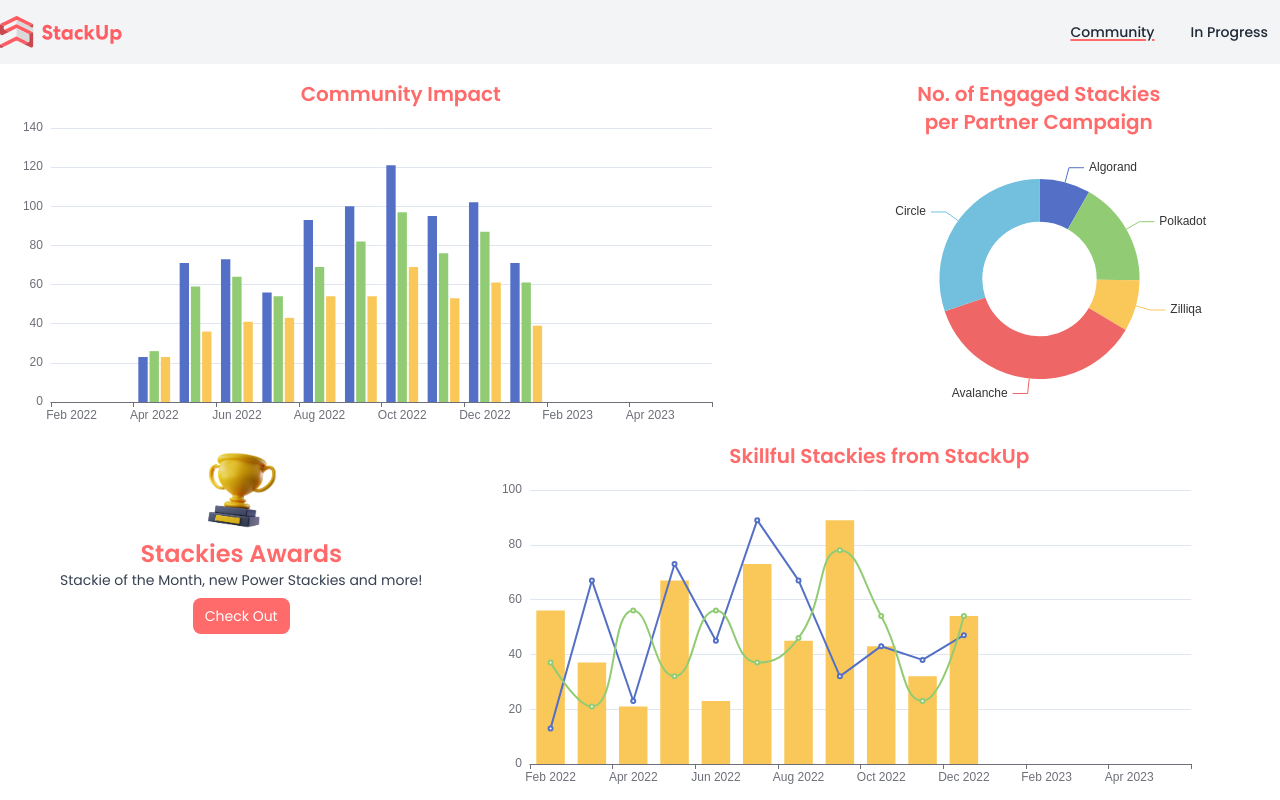
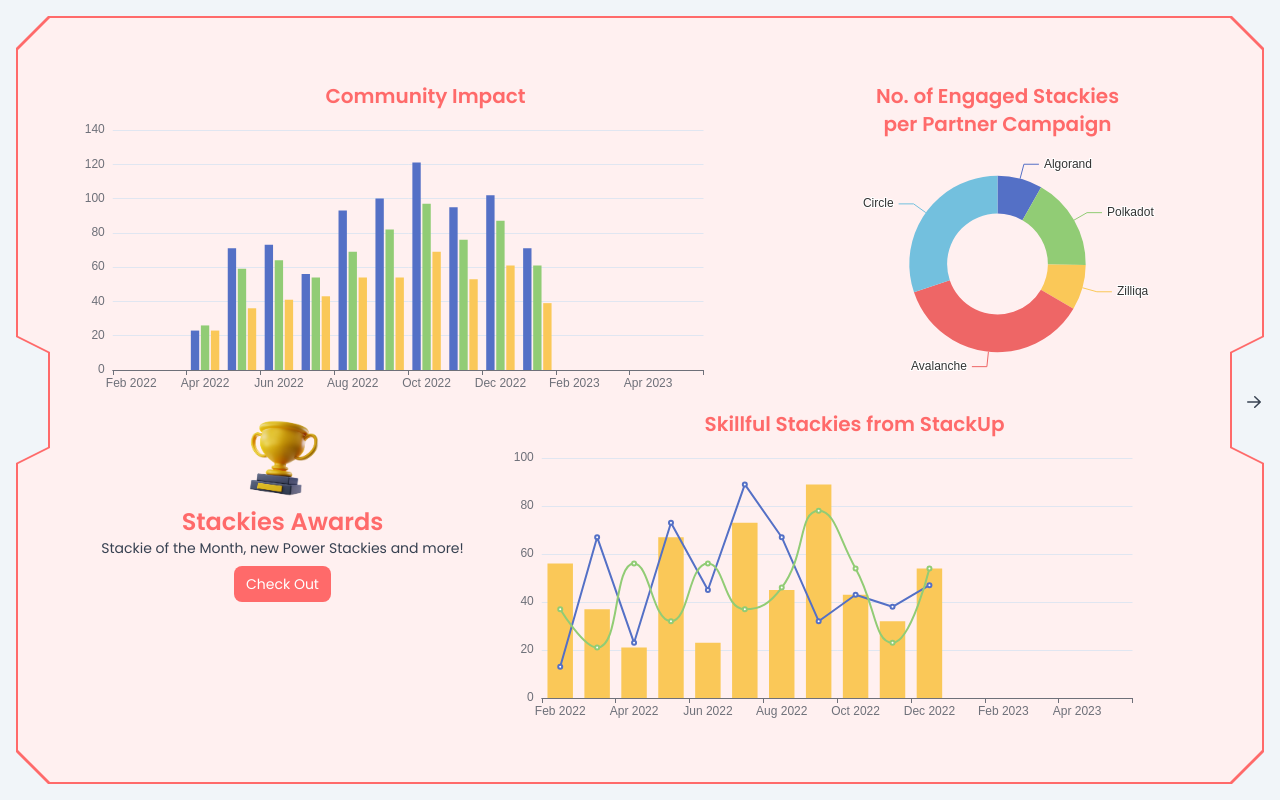
Before and after one commit to miguelbcodes/wall-of-fame, a React (Create React App) app: page / in a window 1280 px wide. Built offline with nearby package versions, Linux system fonts and the light colour scheme.

Commit message:
feat: update layout styles and switch tab navigation to arrow buttons

```diff
--- a/src/components/ContentLayout.js
+++ b/src/components/ContentLayout.js
@@ -2,7 +2,7 @@
 
 export default function ContentLayout({ children }) {
     return (
-        <main className="h-[calc(100vh-4rem)] bg-white">
+        <main className="h-full">
             <section className="container mx-auto px-3 py-4 h-full grid grid-cols-8 grid-rows-2 gap-5">
                 { children }
             </section>
--- a/src/components/PageLayout.js
+++ b/src/components/PageLayout.js
@@ -24,12 +24,28 @@
 
     return (
         <>
-            <Header tabs={tabs} currentTab={currentTab} onTabClick={handleTabClick}/>
-            {tabs.map((tab, i) =>
-                <div key={i}>
-                    {currentTab === `${tab.id}` && tab.content}
+            <div className="h-screen font-poppins p-4 relative bg-slate-100">
+                <div className="h-full w-full p-0.5 bg-stackup polygon-cyberpunk-wrapper">
+                    <div className="h-full w-full polygon-cyberpunk-frame p-12 bg-[rgb(255,240,240)]">
+                        {false && <Header tabs={tabs} currentTab={currentTab} onTabClick={handleTabClick}/>}
+                        {(tabs.filter(tab => `${tab.id}` === currentTab))[0].content}
+                    </div>
                 </div>
-            )}
+                {(tabs[(Number(currentTab) - 2)]) &&
+                    <button className="absolute w-5 h-5 top-[calc(50%-0.5rem)] left-4 group" onClick={() => handleTabClick(`${Number(currentTab) - 1}`)}>
+                        <svg xmlns="http://www.w3.org/2000/svg" viewBox="0 0 20 20" className="w-5 h-5 fill-gray-700 group-hover:fill-stackup">
+                            <path fillRule="evenodd" d="M17 10a.75.75 0 01-.75.75H5.612l4.158 3.96a.75.75 0 11-1.04 1.08l-5.5-5.25a.75.75 0 010-1.08l5.5-5.25a.75.75 0 111.04 1.08L5.612 9.25H16.25A.75.75 0 0117 10z" clipRule="evenodd" />
+                        </svg>
+                    </button>
+                }
+                {tabs[currentTab] &&
+                    <button className="absolute w-5 h-5 top-[calc(50%-0.5rem)] right-4 group" onClick={() => handleTabClick(`${Number(currentTab) + 1}`)}>
+                        <svg xmlns="http://www.w3.org/2000/svg" viewBox="0 0 20 20" className="w-5 h-5 fill-gray-700 group-hover:fill-stackup">
+                            <path fillRule="evenodd" d="M3 10a.75.75 0 01.75-.75h10.638L10.23 5.29a.75.75 0 111.04-1.08l5.5 5.25a.75.75 0 010 1.08l-5.5 5.25a.75.75 0 11-1.04-1.08l4.158-3.96H3.75A.75.75 0 013 10z" clipRule="evenodd" />
+                        </svg>
+                    </button>
+                }
+            </div>
         </>
     )
 }
```
